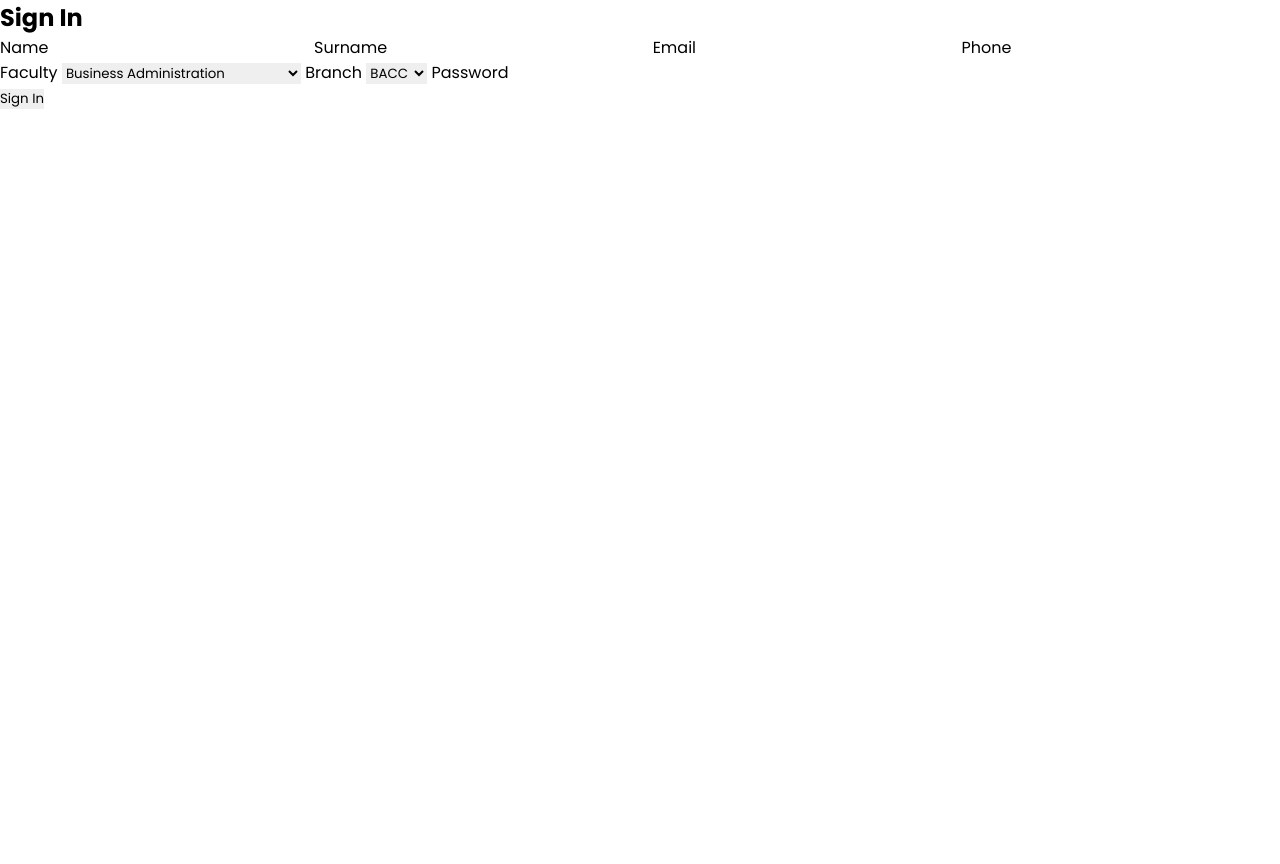
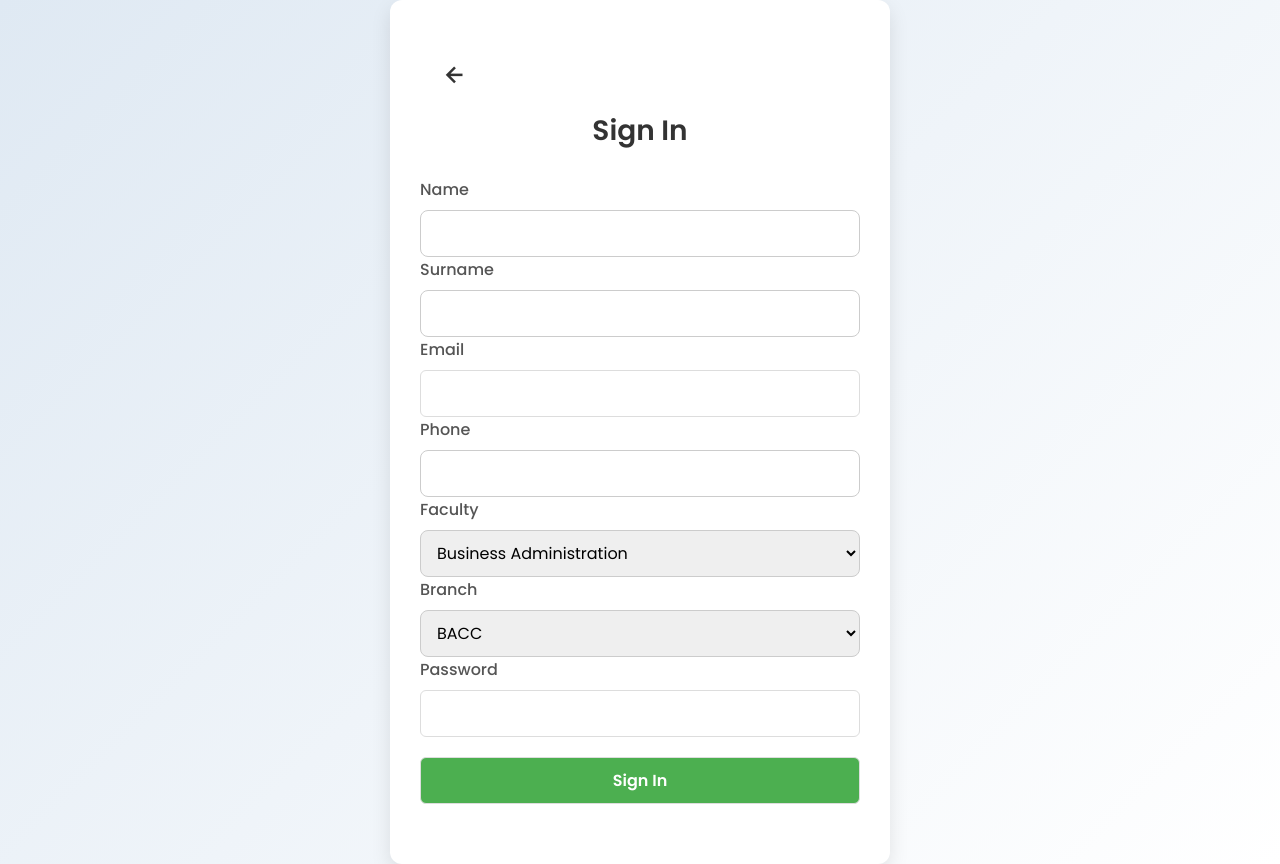
Before and after one commit to Pharita03/Lingualeap, a PHP site: page /addmin/signin.php in a window 1280 px wide. Before the commit the page ends 109 px from the top, so only its background shows below. Run offline with PHP 8.4, Linux system fonts and the light colour scheme.

Commit message:
first commit

```diff
--- a/addmin/head.php
+++ b/addmin/head.php
@@ -28,7 +28,7 @@
         </div>
         <div class="box2">
         </div>
-        <div class="login">
+        <div class="login1">
             <?php
                 if (isset($_SESSION['username'])) {
                     echo "<h3>" . $_SESSION['username'] . "</h3>";
--- a/addmin/index.php
+++ b/addmin/index.php
@@ -18,6 +18,7 @@
         @import url('https://fonts.googleapis.com/css2?family=Poppins:wght@100;200;300;400;500;600;700;800;900&display=swap');
 
     </style>
+    <body class="Index-page">
     </head>
     <body class="index">
         <?php include '../addmin/head.php'; ?>
--- a/addmin/login.php
+++ b/addmin/login.php
@@ -45,12 +45,15 @@
     <!-- Font -->
     <style>
         @import url('https://fonts.googleapis.com/css2?family=Poppins:wght@100;200;300;400;500;600;700;800;900&display=swap');
-
     </style>
+    <body class="login-page">
 </head>
 <body>
     <main>
         <div class="login">
+            <a href="../addmin/index.php" class="back-home">
+                <i class='bx bx-x'></i>
+            </a>
             <form action="" method="post">
                 <h2>Log in</h2>
                 <div class="form-group">
--- a/addmin/signin.php
+++ b/addmin/signin.php
@@ -56,9 +56,13 @@ if (isset($_POST['signin'])) {
         @import url('https://fonts.googleapis.com/css2?family=Poppins:wght@100;200;300;400;500;600;700;800;900&display=swap');
 
     </style>
+    <body class="signin-page">
 </head>
 <body>
     <div class="signin">
+        <a href="../addmin/login.php" class="back-home">
+            <i class='bx bx-left-arrow-alt'></i>
+        </a>
         <form action="" method="post">
             <h2>Sign In</h2>
             <div class="form-group">
--- a/css/style.css
+++ b/css/style.css
@@ -123,6 +123,218 @@ menu li a:hover {
 menu li i{
   margin-right: 15px;
 
+}
+.login1 {
+    font-family: 'Poppins', sans-serif;
+    font-size: 16px;
+    font-weight: 500;
+    color: orange; /* สีเขียว */
+    margin: 10px;
+}
+
+.login1 a {
+    color: orange; /* สีเขียวลิงก์ */
+    text-decoration: none;
+    transition: color 0.3s ease;
+}
+
+.login1 a:hover {
+    color: #388E3C; /* เขียวเข้มขึ้นตอน hover */
+
+}
+
+/*_________________________________________LOG iN________________________________________*/
+body {
+    font-family: 'Poppins', sans-serif;
+    margin: 0;
+    padding: 0;
+    background: #f0f4f8;
+}
+
+.login {
+    max-width: 400px;
+    margin: 50px auto;
+    background: white;
+    padding: 30px;
+    border-radius: 10px;
+    box-shadow: 0 4px 10px rgba(0, 0, 0, 0.1);
+}
+
+h2 {
+    text-align: center;
+    margin-bottom: 20px;
+}
+
+.form-group {
+    margin-bottom: 15px;
+}
+
+.form-group label {
+    display: block;
+    margin-bottom: 5px;
+    font-weight: 500;
+}
+
+.form-group input[type="email"],
+.form-group input[type="password"],
+.form-group input[type="submit"] {
+    width: 100%;
+    padding: 10px;
+    border: 1px solid #ddd;
+    border-radius: 6px;
+    font-size: 16px;
+}
+
+.form-group input[type="submit"] {
+    background-color: #4CAF50;
+    color: white;
+    cursor: pointer;
+    transition: background 0.3s ease;
+}
+
+.form-group input[type="submit"]:hover {
+    background-color: #45a049;
+}
+
+.back-home {
+    display: inline-flex;
+    align-items: center;
+    margin: 20px;
+    font-size: 16px;
+    color: #333;
+    text-decoration: none;
+    font-weight: 600;
+}
+
+.back-home i {
+    font-size: 20px;
+    margin-right: 8px;
+}
+
+/* ✅ Responsive design */
+@media (max-width: 600px) {
+    .login {
+        margin: 20px;
+        padding: 20px;
+    }
+
+    .back-home {
+        font-size: 14px;
+    }
+
+    .back-home i {
+        font-size: 18px;
+    }
+}
+/*_________________________________________Sing in________________________________________*/
+body.signin-page {
+    font-family: 'Poppins', sans-serif;
+    margin: 0;
+    padding: 0;
+    background: linear-gradient(135deg, #dfe9f3, #ffffff);
+    display: flex;
+    justify-content: center;
+    align-items: center;
+    min-height: 100vh;
+}
+
+.signin {
+    background: white;
+    padding: 40px 30px;
+    border-radius: 12px;
+    max-width: 500px;
+    width: 100%;
+    box-shadow: 0 8px 20px rgba(0, 0, 0, 0.1);
+}
+
+.signin h2 {
+    text-align: center;
+    margin-bottom: 25px;
+    font-weight: 600;
+    font-size: 28px;
+    color: #333;
+}
+
+.form-group {
+    margin-bottom: 20px;
+}
+
+.form-group label {
+    display: block;
+    margin-bottom: 8px;
+    font-weight: 500;
+    color: #555;
+}
+
+.form-group input,
+.form-group select {
+    width: 100%;
+    padding: 10px 12px;
+    font-size: 16px;
+    border: 1px solid #ccc;
+    border-radius: 8px;
+    transition: 0.2s ease;
+}
+
+.form-group input:focus,
+.form-group select:focus {
+    border-color: #4CAF50;
+    outline: none;
+    box-shadow: 0 0 0 3px rgba(76, 175, 80, 0.15);
+}
+
+input[type="submit"] {
+    background-color: #4CAF50;
+    color: white;
+    font-weight: 600;
+    cursor: pointer;
+    transition: background 0.3s ease;
+    border: none;
+    padding: 12px;
+    border-radius: 8px;
+}
+
+input[type="submit"]:hover {
+    background-color: #43a047;
+}
+
+/* Responsive Design */
+@media (max-width: 600px) {
+    .signin {
+        padding: 25px 20px;
+    }
+
+    .signin h2 {
+        font-size: 24px;
+    }
+
+    .form-group label {
+        font-size: 14px;
+    }
+
+    .form-group input,
+    .form-group select {
+        font-size: 14px;
+    }
+
+    input[type="submit"] {
+        font-size: 15px;
+        padding: 10px;
+    }
+}
+.back-home {
+    display: inline-flex;
+    align-items: center;
+    margin-bottom: 20px;
+    font-size: 20px;
+    font-weight: 500;
+    color: #333;
+    text-decoration: none;
+}
+
+.back-home i {
+    margin-right: 8px;
+    font-size: 30px;
 }
 /*_________________________________________Mainhome________________________________________*/
 .index {
```
